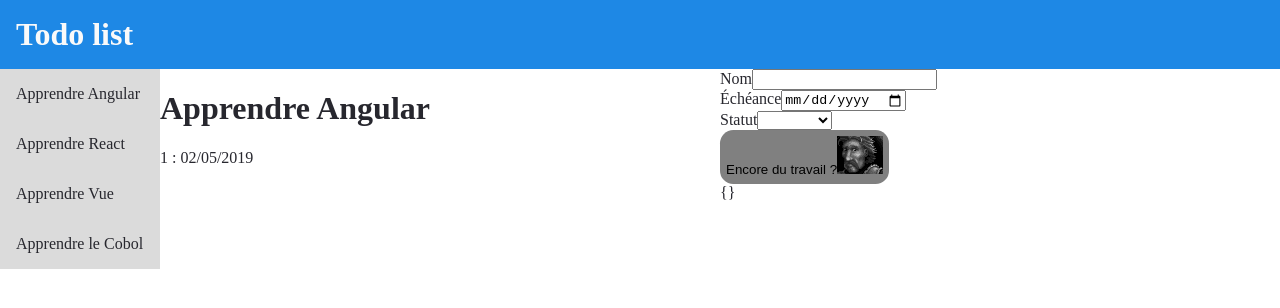
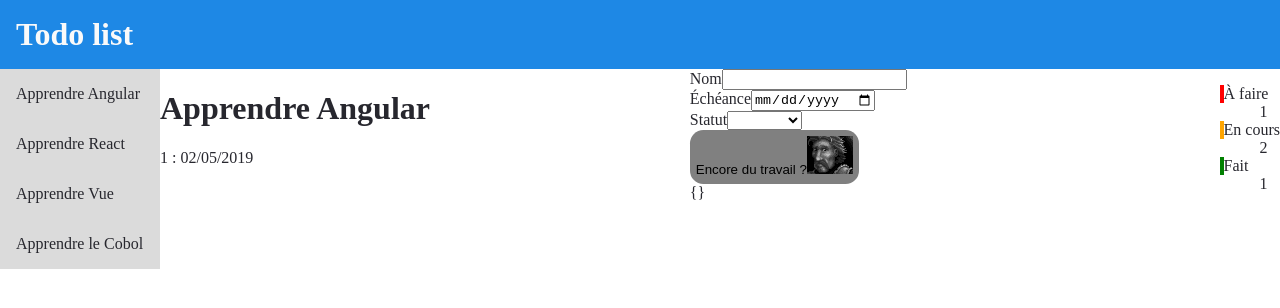
Before and after one commit to pbreteche/ng-19may, an Angular app: page / in a window 1280 px wide. Shown: the top 308 px of the page. Built offline with nearby package versions, Linux system fonts and the light colour scheme.

Commit message:
faire des stats

```diff
--- a/src/app/app.component.html
+++ b/src/app/app.component.html
@@ -5,4 +5,5 @@
   <app-nav-list></app-nav-list>
   <app-detail></app-detail>
   <app-create></app-create>
+  <app-stat></app-stat>
 </main>
--- a/src/app/app.module.ts
+++ b/src/app/app.module.ts
@@ -7,13 +7,15 @@ import { AppComponent } from './app.component';
 import { NavListComponent } from './nav-list/nav-list.component';
 import { DetailComponent } from './detail/detail.component';
 import { CreateComponent } from './create/create.component';
+import { StatComponent } from './stat/stat.component';
 
 @NgModule({
   declarations: [
     AppComponent,
     NavListComponent,
     DetailComponent,
-    CreateComponent
+    CreateComponent,
+    StatComponent
   ],
   imports: [
     BrowserModule,
--- a/src/app/current-task.service.ts
+++ b/src/app/current-task.service.ts
@@ -10,8 +10,8 @@ export class CurrentTaskService {
 
   taskSubject = new Subject<Task>();
 
-  constructor(private provider: TaskProviderService) {
-    this.provider.getTasks().subscribe(tasks => this.taskSubject.next(tasks[0]));
+  constructor(provider: TaskProviderService) {
+    provider.getTasks().subscribe(tasks => this.taskSubject.next(tasks[0]));
   }
 
   getCurrentTask(): Observable<Task> {
--- /dev/null
+++ b/src/app/stat.service.ts
@@ -0,0 +1,26 @@
+import { Injectable } from '@angular/core';
+import {Observable, Subject} from 'rxjs';
+import {Task} from './task';
+import {TaskProviderService} from './task-provider.service';
+
+@Injectable({
+  providedIn: 'root'
+})
+export class StatService {
+  private data: number[];
+  statSubject = new Subject<number[]>();
+
+  constructor(provider: TaskProviderService) {
+    provider.getTasks().subscribe((tasks: Task[]) => {
+      this.data = tasks.reduce((acc, cur) => {
+        acc[cur.status]++;
+        return acc;
+      }, [0, 0, 0]);
+      this.statSubject.next(this.data);
+    });
+  }
+
+  getStat(): Observable<number[]> {
+    return this.statSubject.asObservable();
+  }
+}
--- /dev/null
+++ b/src/app/stat/stat.component.html
@@ -0,0 +1,5 @@
+<dl>
+  <dt class="todo">À faire</dt><dd>{{ stat[0]}}</dd>
+  <dt class="doing">En cours</dt><dd>{{ stat[1]}}</dd>
+  <dt class="done">Fait</dt><dd>{{ stat[2]}}</dd>
+</dl>
--- /dev/null
+++ b/src/app/stat/stat.component.scss
@@ -0,0 +1,9 @@
+.todo {
+  border-left: .25em solid red;
+}
+.doing {
+  border-left: .25em solid orange;
+}
+.done {
+  border-left: .25em solid green;
+}
--- /dev/null
+++ b/src/app/stat/stat.component.ts
@@ -0,0 +1,17 @@
+import { Component, OnInit } from '@angular/core';
+import {StatService} from '../stat.service';
+
+@Component({
+  selector: 'app-stat',
+  templateUrl: './stat.component.html',
+  styleUrls: ['./stat.component.scss']
+})
+export class StatComponent implements OnInit {
+  private stat = [0, 0, 0];
+
+  constructor(private currentTaskService: StatService) { }
+
+  ngOnInit() {
+    this.currentTaskService.getStat().subscribe(stat => this.stat = stat);
+  }
+}
```
Also changed, not shown: 2 other files (tests, documents, lock files or other folders).
